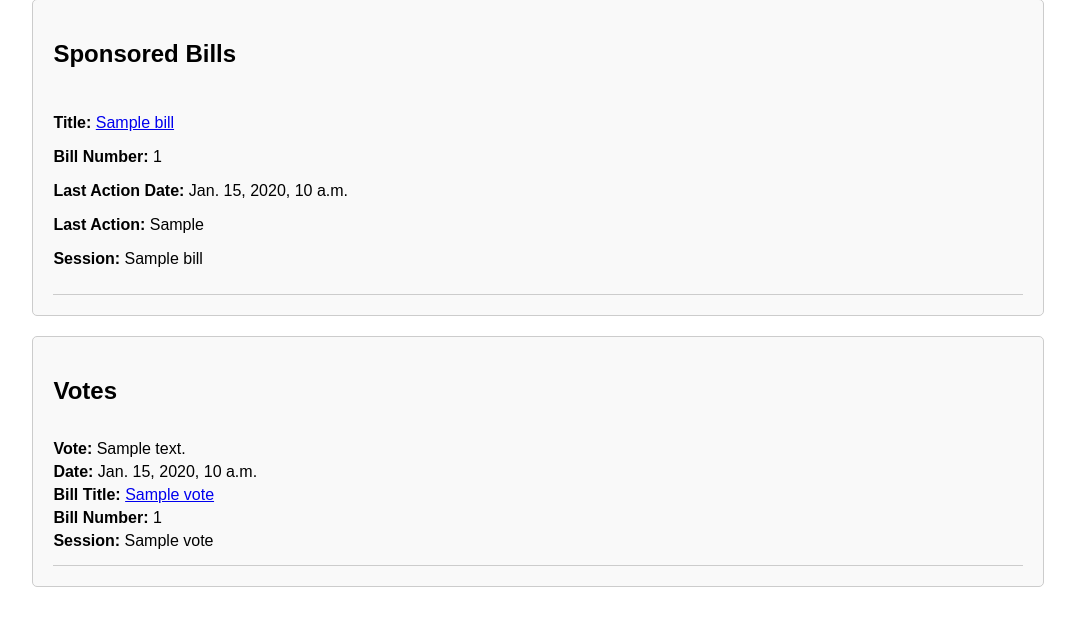
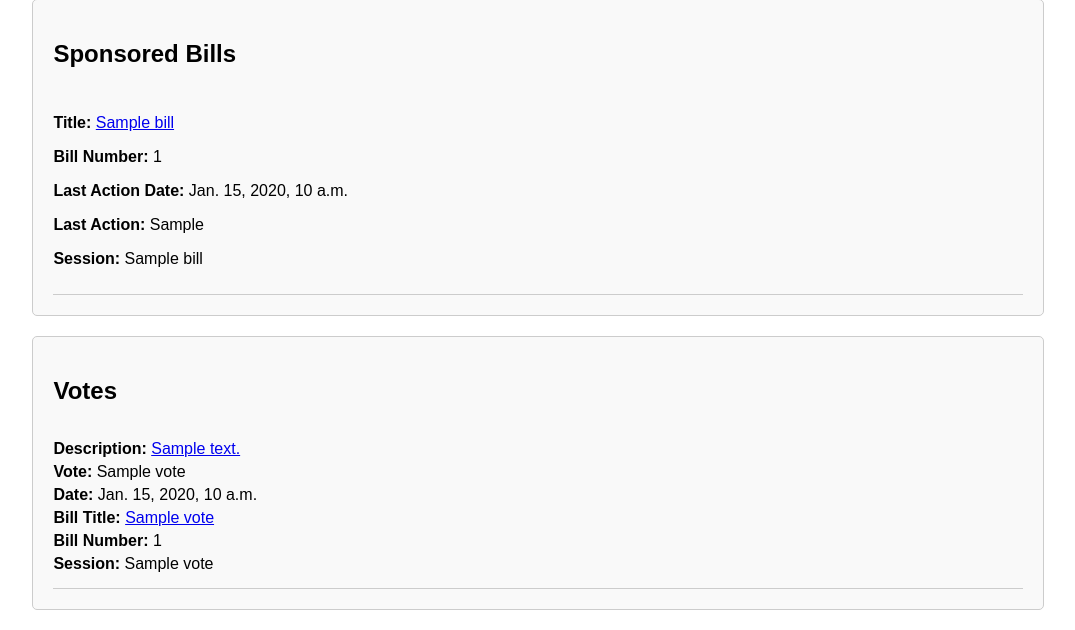
Before and after one commit to maxsmith271346/csce-608-project1, a Django app: template templates/project_1/person.html in a window 1280 px wide. Shown: the part 255-885 px from the top of the page, without its empty margins (102-1177 px from the left). Before the commit the page ends 842 px from the top, so only its background shows below. Run offline with Django 5.2, Linux system fonts and the light colour scheme; the template is opened without the code that fills it: most values are stand-ins (such as "Sample title", 1, 10 or a date in 2020).

Commit message:
Add roll call description to `PersonView`

```diff
--- a/project_1/views.py
+++ b/project_1/views.py
@@ -251,6 +251,8 @@ class PersonView(View):
                     "bill_number": vote[4],
                     "bill_id": vote[5],
                     "session_name": vote[6],
+                    "roll_call_id": vote[7],
+                    "chamber": vote[8],
             } for vote in self.get_votes(person[0])], key=lambda x: x["date"] or datetime.min.date(), reverse=True),
             "sponsored_bills": sorted([{
                 "title": bill[0],
--- a/templates/project_1/person.html
+++ b/templates/project_1/person.html
@@ -76,7 +76,8 @@
             <div class="scrollable-section" style="max-height: 400px; overflow-y: scroll;">
             {% for vote in person.votes %}
                 <div class="vote" style="border-bottom: 1px solid #ccc; padding: 10px 0;">
-                <p><strong>Vote:</strong> {{ vote.vote_desc }}</p>
+                <p><strong>Description:</strong> <a href="/rollcall/{{ vote.roll_call_id }}">{{ vote.description }}</a></p>
+                <p><strong>Vote:</strong> {{ vote.vote }}</p>
                 <p><strong>Date:</strong> {{ vote.date }}</p>
                 <p><strong>Bill Title:</strong> <a href="/bill/{{ vote.bill_id }}">{{ vote.title }}</a></p>
                 <p><strong>Bill Number:</strong> {{ vote.bill_number }}</p>
--- a/utils/database.py
+++ b/utils/database.py
@@ -367,7 +367,7 @@ class Database:
 
     def get_votes(self, people_id):
         query = sql.SQL('''
-            SELECT v.vote, r.date, r.description, r.chamber, b.title, b.bill_number, b.bill_id, s.session_name
+            SELECT v.vote, r.date, r.description, b.title, b.bill_number, b.bill_id, s.session_name, r.roll_call_id, r.chamber
             FROM vote v
             JOIN rollcall r ON v.roll_call_id = r.roll_call_id
             JOIN bill b ON r.bill_id = b.bill_id
```
